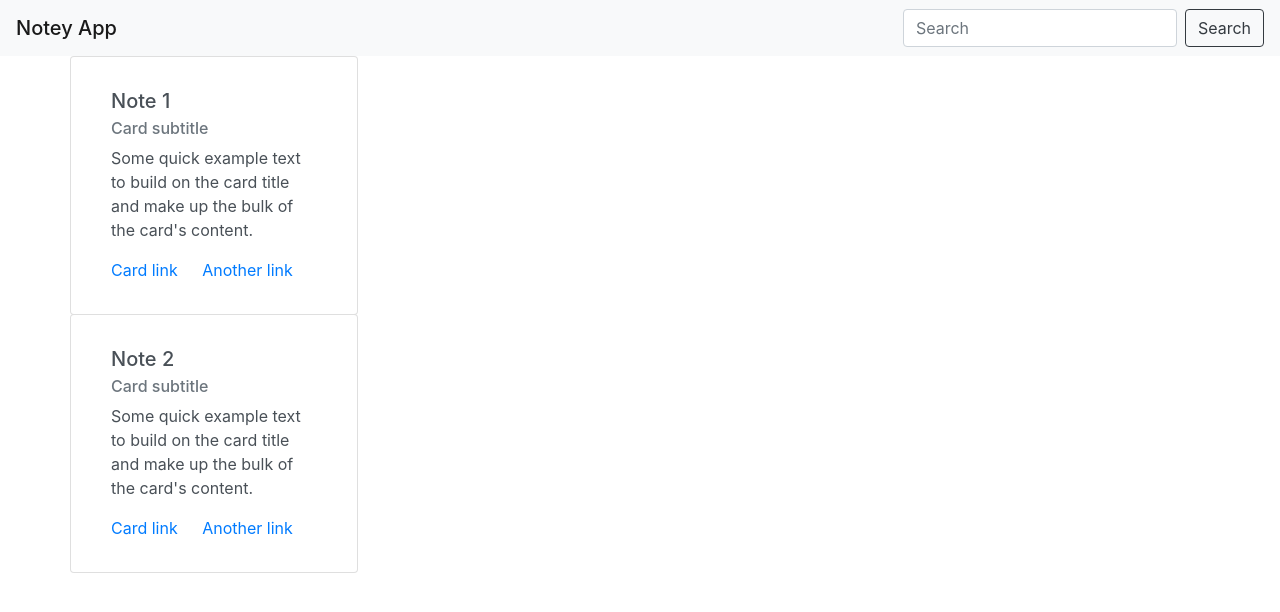
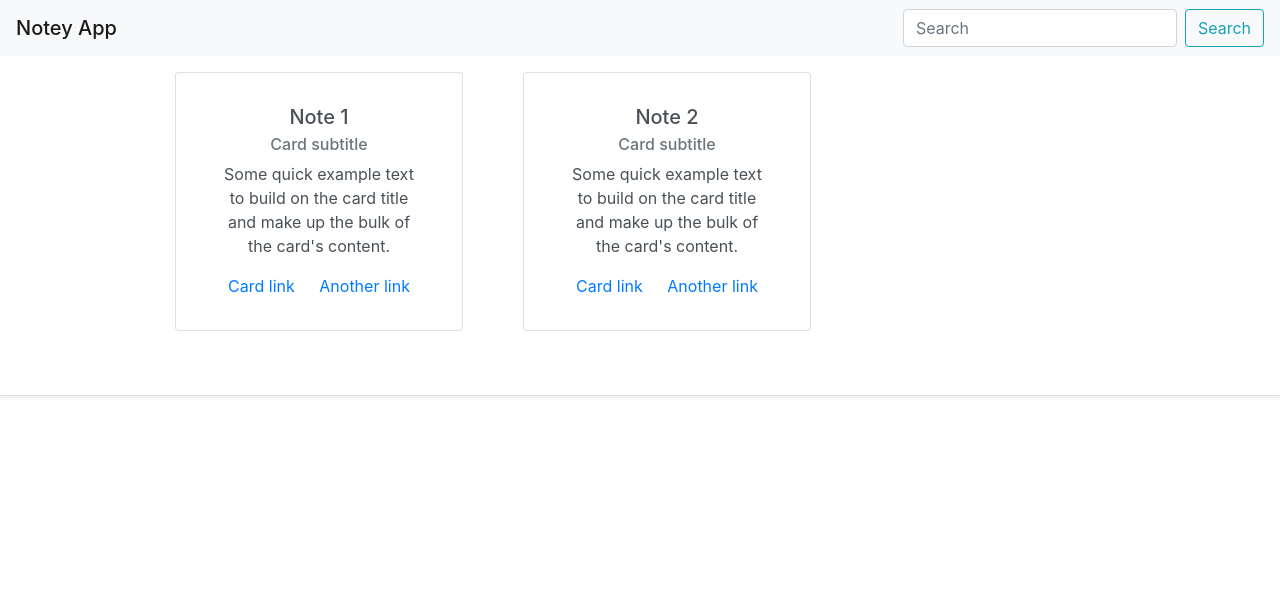
Before and after one commit to burningion/example-note-taking-app, a plain HTML site: page frontend/static/index.html in a window 1280 px wide. Drawn offline with nearby package versions, Linux system fonts and the light colour scheme.

Commit message:
These divs are already getting unweildy

```diff
--- a/frontend/static/index.html
+++ b/frontend/static/index.html
@@ -10,11 +10,15 @@
                 <a class="navbar-brand mb-0 h1" href="#">Notey App</a>
                 <form class="form-inline my-2 my-lg-0">
                         <input class="form-control mr-sm-2" type="search" placeholder="Search" aria-label="Search">
-                        <button class="btn btn-outline-dark my-2 my-sm-0" type="submit">Search</button>
+                        <button class="btn btn-outline-info my-2 my-sm-0" type="submit">Search</button>
                 </form>
-        </nav>
-        <div class="container list-group">
-    <div class="card list-group-item list-group-item-action" style="width: 18rem;">
+            </nav>
+            <div class="d-flex flex-column flex-md-row align-items-center p-3 px-md-4 mb-3 bg-white border-bottom shadow-sm" >
+                <div class="container" style="max-width: 960px;">
+            <div class="card-deck mb-4 text-center">
+            <div class="row">
+                    <div class="col-sm-6">
+                            <div class="card mb-4 list-group-item list-group-item-action" style="width: 18rem;">
             <div class="card-body">
               <h5 class="card-title">Note 1</h5>
               <h6 class="card-subtitle mb-2 text-muted">Card subtitle</h6>
@@ -22,7 +26,9 @@
               <a href="#" class="card-link">Card link</a>
               <a href="#" class="card-link">Another link</a>
             </div>
-    </div>
+            </div>
+            </div>
+            <div class="col-sm-6">
     <div class="card list-group-item list-group-item-action" style="width: 18rem;">
             <div class="card-body">
               <h5 class="card-title">Note 2</h5>
@@ -31,7 +37,12 @@
               <a href="#" class="card-link">Card link</a>
               <a href="#" class="card-link">Another link</a>
             </div>
+        </div>
     </div>
+
+</div>
+</div>
+</div>
 </div>
 <script src="https://code.jquery.com/jquery-3.3.1.slim.min.js" integrity="sha384-q8i/X+965DzO0rT7abK41JStQIAqVgRVzpbzo5smXKp4YfRvH+8abtTE1Pi6jizo" crossorigin="anonymous"></script>
 <script src="https://cdnjs.cloudflare.com/ajax/libs/popper.js/1.14.7/umd/popper.min.js" integrity="sha384-UO2eT0CpHqdSJQ6hJty5KVphtPhzWj9WO1clHTMGa3JDZwrnQq4sF86dIHNDz0W1" crossorigin="anonymous"></script>
```
